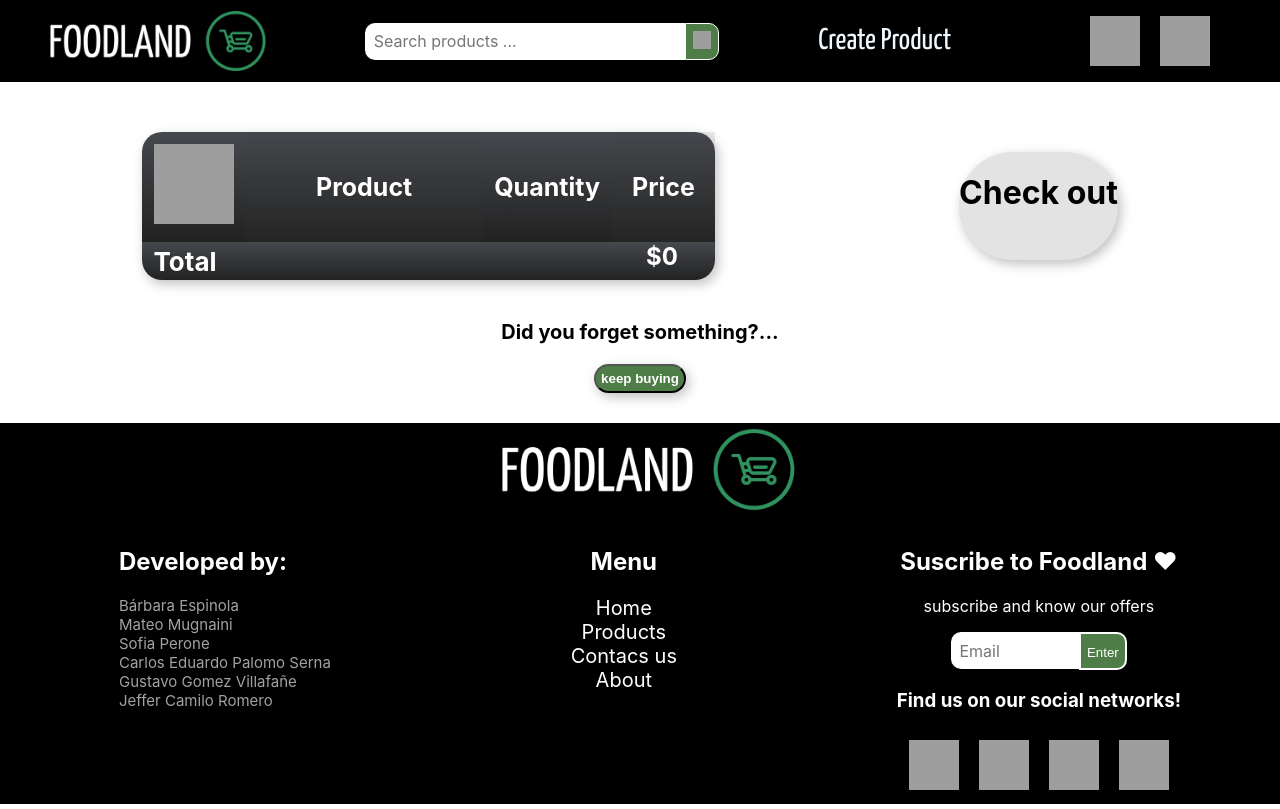
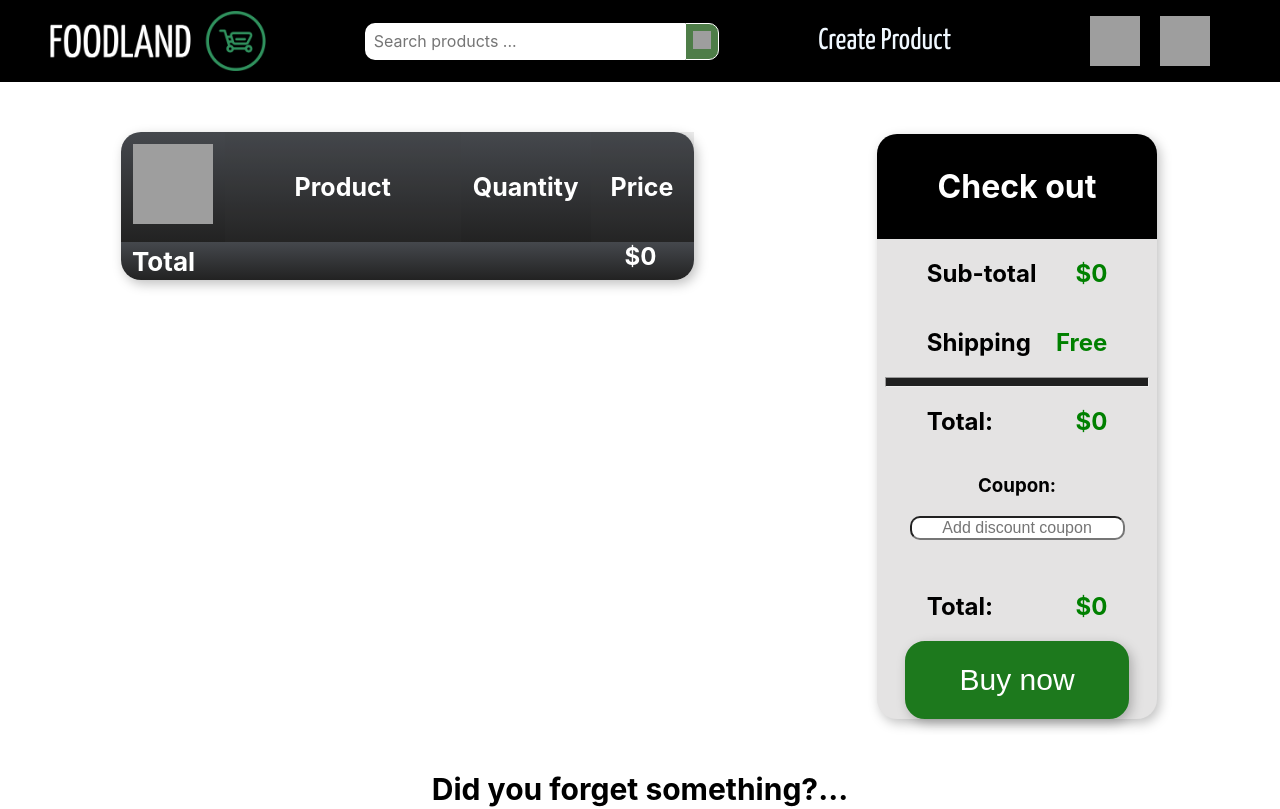
Before and after one commit to mateo-mugnaini/FOODLAND, a React (Create React App) app in the folder client/: page /MyCart in a window 1280 px wide. Shown: the top 809 px of the page. Built offline with nearby package versions, Linux system fonts and the light colour scheme; grey boxes are pictures that could not be loaded; the HTML template or start-up script is replaced by a standard one.

Commit message:
Update MyCart
Add CheckOut

```diff
--- /dev/null
+++ b/client/src/Components/Checkout/CheckOut.css
@@ -0,0 +1,84 @@
+.ContainerPayment{
+    background-color: rgb(228, 227, 227);
+    margin: 22px;
+    border-radius: 20px;
+    box-shadow: 3px 4px 12px rgb(0, 0 ,0,25%);
+    display: flex;
+    flex-direction: column;
+    width: 23%;
+    height: fit-content;
+}
+
+.ContainerPayment h1{
+    background-color: black;
+    color:white;
+    margin:0px;
+    border-top-left-radius: 20px;
+    border-top-right-radius: 20px;
+    padding: 33px;
+}
+
+.ContainerPayment hr{
+    height: 10px;
+    background-color: rgb(32, 32, 32);
+    writing-mode: vertical-rl;
+}
+.ContainerPayment h2{
+    display: flex;
+    justify-content: space-between;
+    margin-left: 50px;
+    margin-right: 50px;
+    }
+
+.ContainerPayment h2 span{
+color: green;
+}
+.ContainerPayment button{
+    color: white;
+    background-color: rgb(29, 121, 29);
+    box-shadow: 3px 4px 12px rgb(0 0 0 / 25%);
+    cursor: pointer;
+    margin: inherit;
+    padding: 20px;
+    font-size: 30px;
+    border-radius: 20px;
+    border: 2px solid rgb(29, 121, 29);
+    width: 224px;
+}
+
+.ContainerPayment button:hover{
+    background-color: white;
+    color: rgb(29, 121, 29);
+    box-shadow: 3px 4px 12px rgb(0 0 0 / 25%);
+    cursor: pointer;
+    margin: inherit;
+    padding: 20px;
+    font-size: 30px;
+    border-radius: 20px;
+    border: 2px solid rgb(29, 121, 29);
+}
+
+.ContainerPayment button a{
+    color: white;
+}
+.ContainerPayment button a:hover{
+color: rgb(29, 121, 29);
+font-weight: bolder;
+}
+
+.ContainerPayment input{
+    display: flex;
+    align-self: center;
+    border-radius: 10px;
+    font-size: initial;
+    text-align: center;
+}
+
+.ContainerPayment p {
+    color:red;
+}
+.ContainerPayment p span {
+    color:green;
+    font-weight: bolder;
+    font-size:20px ;
+}
--- /dev/null
+++ b/client/src/Components/Checkout/CheckOut.jsx
@@ -0,0 +1,42 @@
+//IMPORT STYLE:
+import "./CheckOut.css"
+
+//Import librery:
+import { Link } from "react-router-dom";
+import { useState } from "react";
+
+//IMPORT COMPONENTS:
+const Payment = ({total}) =>{
+    const [totalCont, setTotalCont] = useState(total);
+    const [errorMessage, setErrorMessage] = useState("");
+
+    function handleCoupon(event) {
+        const couponCode = event.target.value.toUpperCase();
+
+        if (couponCode === "FOODLAND") {                    // Cupon de descuento del 15%
+            setTotalCont(total * 0.85);
+            setErrorMessage(<span>- 15% !!</span>);
+        } else {
+            setTotalCont(total);
+            setErrorMessage("Invalid coupon code, please try again.");
+        }
+    }
+
+    return(
+        <div name="ContainerPayment" className="ContainerPayment">
+            <h1>Check out</h1>
+            <h2>Sub-total<span>${total}</span></h2>
+            <h2>Shipping<span>Free</span></h2>
+            <hr></hr>
+            <h2>Total: <span>${total}</span></h2>
+            <h3>Coupon:</h3>
+            <input type="text" placeholder="Add discount coupon" onChange={handleCoupon}></input>
+            <p>{errorMessage}</p>
+            {totalCont ? <h2>Total: <span>${totalCont}</span></h2> : <h2>Total: <span>${total}</span></h2>}
+
+            <Link to="/placeorder"><button>Buy now</button></Link>
+        </div>
+    )
+}
+
+export default Payment;
--- a/client/src/Components/Payment/Payment.css
+++ /dev/null
@@ -1,8 +0,0 @@
-.ContainerPayment{
-    background-color: rgb(228, 227, 227);
-    margin: 40px;
-    border-radius: 120px;
-    box-shadow: 3px 4px 12px rgb(0, 0 ,0,25%);
-    display: flex;
-    flex-direction: column;
-}
--- a/client/src/Components/Payment/Payment.jsx
+++ /dev/null
@@ -1,13 +0,0 @@
-//IMPORT STYLE:
-import "./Payment.css"
-
-const Payment = () =>{
-
-    return(
-        <div name="ContainerPayment" className="ContainerPayment">
-            <h1>Check out</h1>
-        </div>
-    )
-}
-
-export default Payment;
--- a/client/src/Views/MyCart/MyCart.css
+++ b/client/src/Views/MyCart/MyCart.css
@@ -62,7 +62,7 @@
     color: white;
     font-weight: bolder;
     text-decoration:none;
-
+    font-size: xx-large;
   }
 
   .page{
@@ -436,10 +436,11 @@
   }
 
   .butonBack{
-    background-color: #4e7d48;
+    background-color:  rgb(29, 121, 29);
     color:white;
-    padding: 5px;
+    padding: 15px;
     border-radius: 20px;
+    border: 2px solid  rgb(29, 121, 29);
     box-shadow: 3px 4px 12px rgb(0, 0 ,0,25%);
   }
   .butonBack Link{
@@ -448,5 +449,5 @@
   }
   .ButonReturn p{
     font-weight: bolder;
-    font-size: 20px;
+    font-size: 30px;
   }
--- a/client/src/Views/MyCart/MyCart.jsx
+++ b/client/src/Views/MyCart/MyCart.jsx
@@ -3,7 +3,8 @@ import "./MyCart.css";
 import { Link } from "react-router-dom";
 import { useEffect, useState } from "react";
 import useLocalStore from "../../hooks/useLocalStore";
-import Payment from "../../Components/Payment/Payment";
+//IMPORT COMPONENTS:
+import CheckOut from "../../Components/Checkout/CheckOut"
 import CartItem from "../../Components/CartItem/CartItem";
 
 function MyCart() {
@@ -62,13 +63,16 @@ function MyCart() {
             </ul>
           </div>
         </div>
-        <Payment />
+
+        {/* ==================Container CheckOut=============== */}
+          <CheckOut total={total}/>
       </div>
       <div name="Container Button back" className="ButonReturn">
         <p>Did you forget something?...</p>
         <button className="butonBack">
           <Link to="/">keep buying</Link>
         </button>
+
       </div>
     </div>
   );
```
